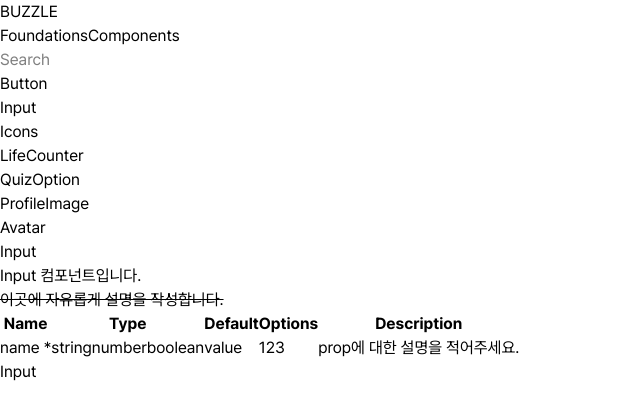
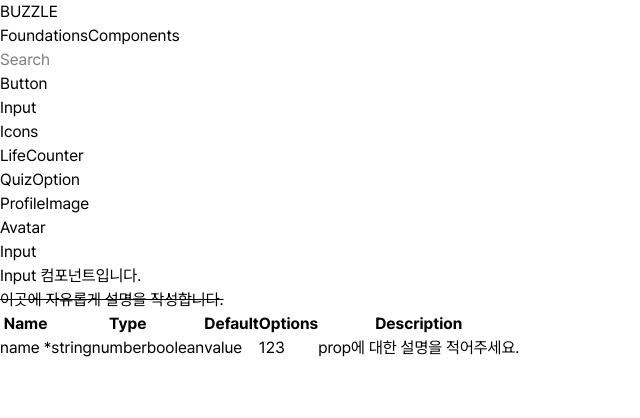
Before and after one commit to SKHU-BUZZLE/SKHU_Buzzle_FE_v2, a React (Vite) app in the folder packages/design-system/: page /docs/component/Input in a window 1280 px wide. Shown: the top 418 px of the page, without its empty margins (0-640 px from the left). Built offline with nearby package versions, Linux system fonts and the light colour scheme.

Commit message:
✨ [#57] Feat: 기본 Input 구현

```diff
--- a/packages/design-system/src/components/Input/index.tsx
+++ b/packages/design-system/src/components/Input/index.tsx
@@ -1,3 +1,50 @@
-export default function Input() {
-  return <h1 className='text-red-700'>Input</h1>;
+import { twm } from '@components/utils/twm';
+
+// 키보드로 입력할 수 있는 텍스트 타입들로 제한
+type TextInputType = 'text' | 'password' | 'email' | 'search' | 'tel' | 'url';
+
+// React.ComponentProps<'input'>: 실제 React에서 <input>을 사용할 때 허용되는 전체 props 타입을 추출 (ref 포함)
+interface InputProps extends React.ComponentProps<'input'> {
+  type?: TextInputType;
+  value?: string;
+  defaultValue?: string; // uncontrolled
+  minLength?: number;
+  maxLength?: number;
+  onChange?: (e: React.ChangeEvent<HTMLInputElement>) => void;
+  onFocus?: () => void;
+  onBlur?: () => void;
 }
+
+export default function Input({
+  name,
+  className,
+  type = 'text',
+  value,
+  onChange,
+  minLength,
+  maxLength,
+  defaultValue,
+  onBlur,
+  onFocus,
+  ...props
+}: InputProps) {
+  return (
+    <input
+      {...props}
+      className={twm(
+        'placeholder:text-white-600 dark:placeholder:text-white-900 w-full outline-none',
+        'disabled:cursor-not-allowed disabled:opacity-50',
+        className,
+      )}
+      defaultValue={defaultValue}
+      maxLength={maxLength}
+      minLength={minLength}
+      name={name}
+      type={type}
+      value={value}
+      onBlur={onBlur}
+      onChange={onChange}
+      onFocus={onFocus}
+    />
+  );
+}
```
